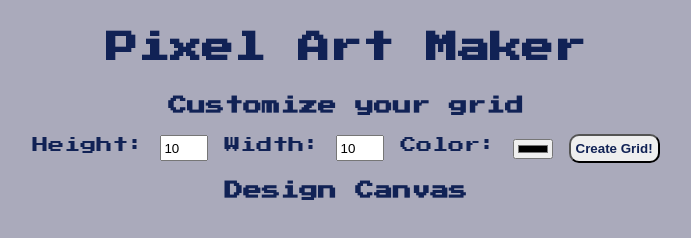
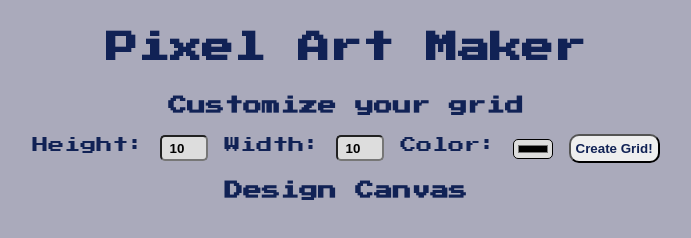
Before and after one commit to hankadev/pixel_art_maker, a plain HTML site: page index.html in a window 1280 px wide. Shown: the whole page, without its empty margins (294-985 px from the left). Drawn offline with Linux system fonts and the light colour scheme.

Commit message:
and bg color and bold text to input elements

```diff
--- a/css/style.css
+++ b/css/style.css
@@ -14,6 +14,10 @@ h1, h3 {
 input[type=number], input[type=color] {
   width: 3em;
   height: 1.5em;
+  background-color: #ddd;
+  border-radius: 5px;
+  font-weight: bold;
+  text-align: center;
 }
 
 input[type=submit] {
```
